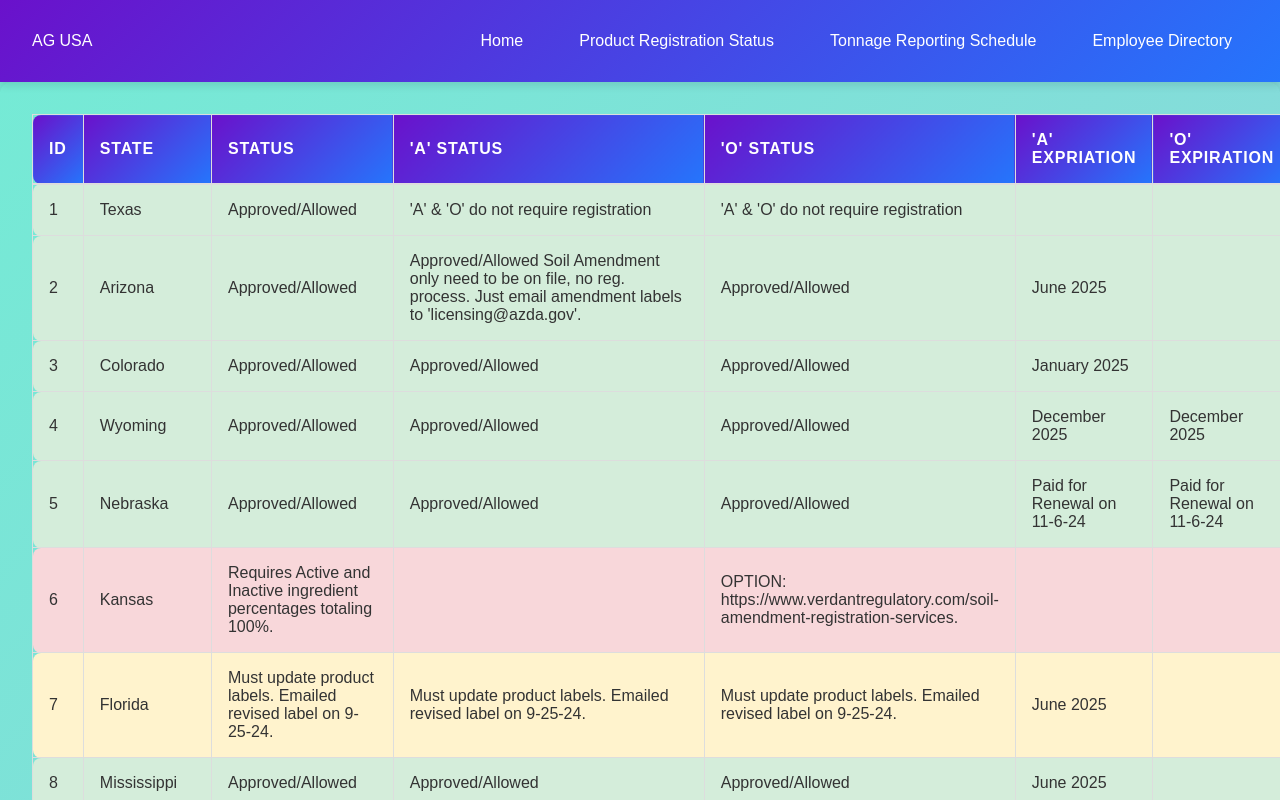
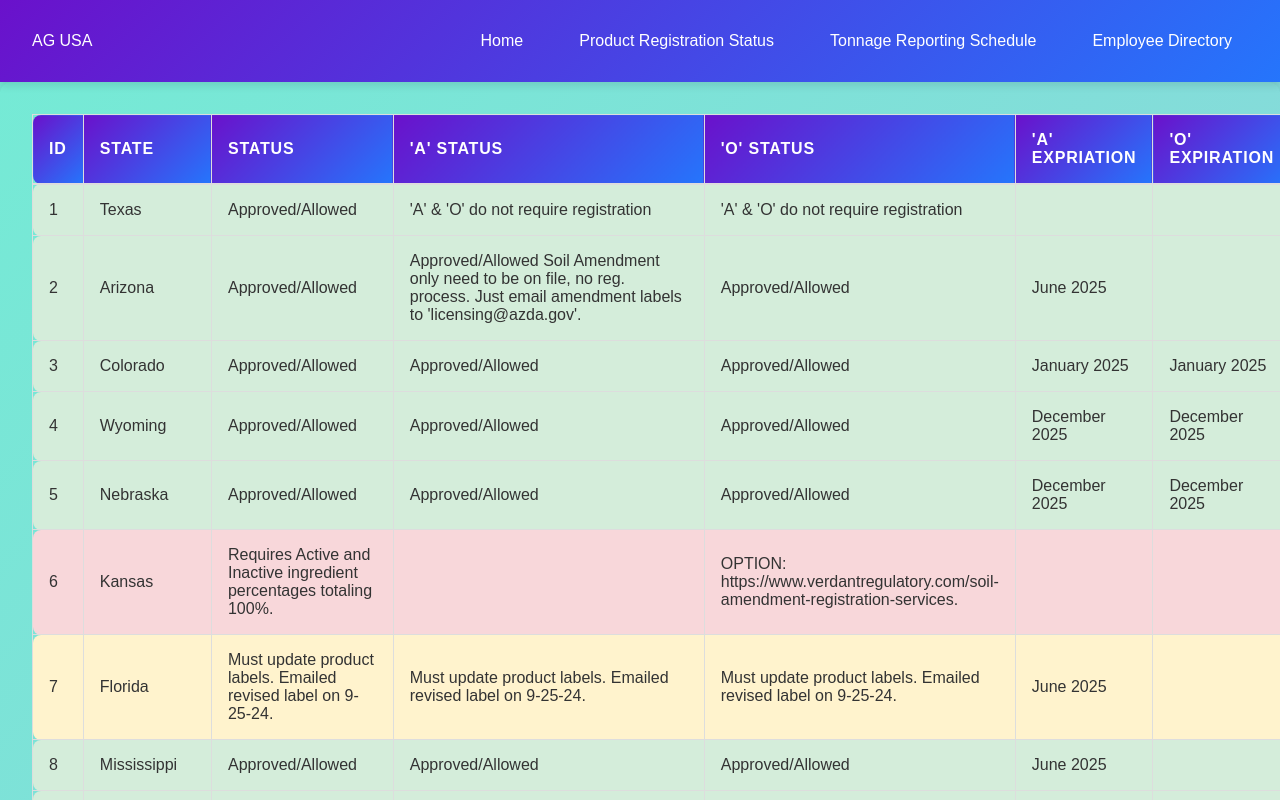
Before and after one commit to max-well-creator/work_dashboard, a Next.js app: page /product_reg_status in a window 1280 px wide. Shown: the top 800 px of the page. Built offline with nearby package versions, Linux system fonts and the light colour scheme.

Commit message:
update registration status

```diff
--- a/src/data/stateRegistrationStatus.js
+++ b/src/data/stateRegistrationStatus.js
@@ -38,7 +38,7 @@ const statesRegData = [
 		o_status: APPROVED,
 		notes: "",
 		a_expiration: "January 2025",
-		o_expiration: "",
+		o_expiration: "January 2025",
 		color: APPROVED_COLOR,
 	},
 	{
@@ -61,8 +61,8 @@ const statesRegData = [
 		a_status: APPROVED,
 		o_status: APPROVED,
 		notes: "",
-		a_expiration: "Paid for Renewal on 11-6-24",
-		o_expiration: "Paid for Renewal on 11-6-24",
+		a_expiration: "December 2025",
+		o_expiration: "December 2025",
 		color: APPROVED_COLOR,
 		renew_at:
 			'Renew registrations at <a href="https://nda.nebraska.gov/online/ffal.html" target= "_blank"> Online Renewal</a> with ID #: 19181',
@@ -145,8 +145,8 @@ const statesRegData = [
 		a_status: APPROVED,
 		o_status: APPROVED,
 		notes: "",
-		a_expiration: "Paid for Renewal on 11-6-24",
-		o_expiration: "Paid for Renewal on 11-6-24",
+		a_expiration: "December 2025",
+		o_expiration: "December 2025",
 		color: APPROVED_COLOR,
 		renew_at:
 			'Renew registrations at <a href="https://webapp.ag.utah.gov/productRegistration/registrant.jsp" target= "_blank">Utah Department of Agriculture and Food Online</a> with CUSTOMER No. 12245829 And PIN 221030',
@@ -393,16 +393,18 @@ const statesRegData = [
 		license_statues: APPROVED,
 		a_status: APPROVED,
 		o_status: APPROVED,
-		notes: "",
-		a_expiration: "Contact For Acct Setup",
-		o_expiration: "Contact For Acct Setup",
+		notes: "USAPLANTS ID:  001DV8 PIN:  32796",
+		a_expiration: "December 2025",
+		o_expiration: "December 2025",
 		color: APPROVED_COLOR,
+		renew_at:
+			'Renew registrations at <a href="https://usaplants.vermont.gov/usaplants/SecurityLogin.aspx" target= "_blank">Online</a>',
 	},
 	{
 		id: 34,
 		state: "Wisconsin",
 		license_statues:
-			"Requires Active and Inactive ingredient percentages totaling 100% PLUS method of analysis for each guaranteed active ingredient in the soil or plant additive.",
+			"Requires Active and Inactive ingrsedient percentages totaling 100% PLUS method of analysis for each guaranteed active ingredient in the soil or plant additive.",
 		a_status:
 			"OPTION: https://www.verdantregulatory.com/soil-amendment-registration-services.",
 		o_status: "",
```
Also changed, not shown: 1 other file (tests, documents, lock files or other folders).
